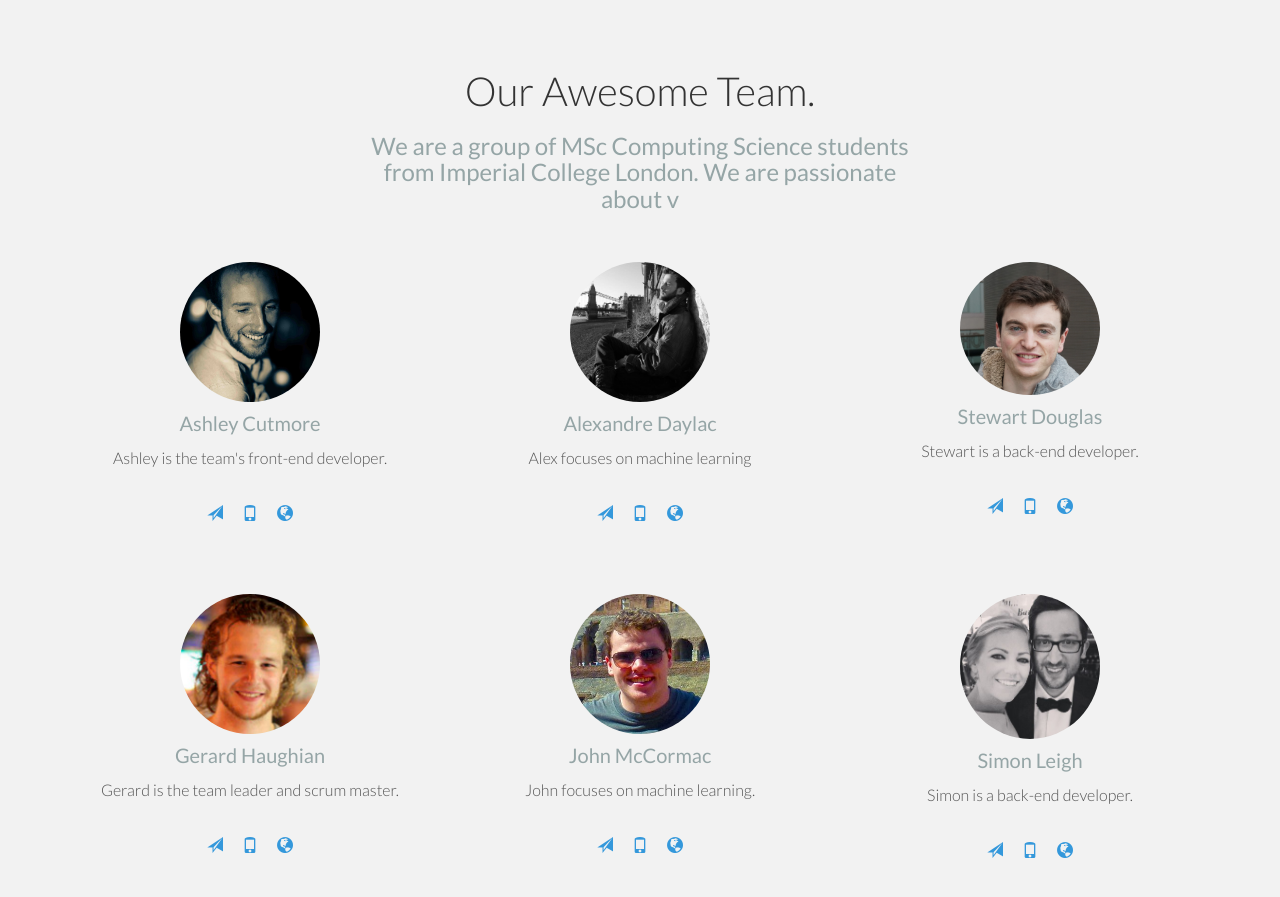
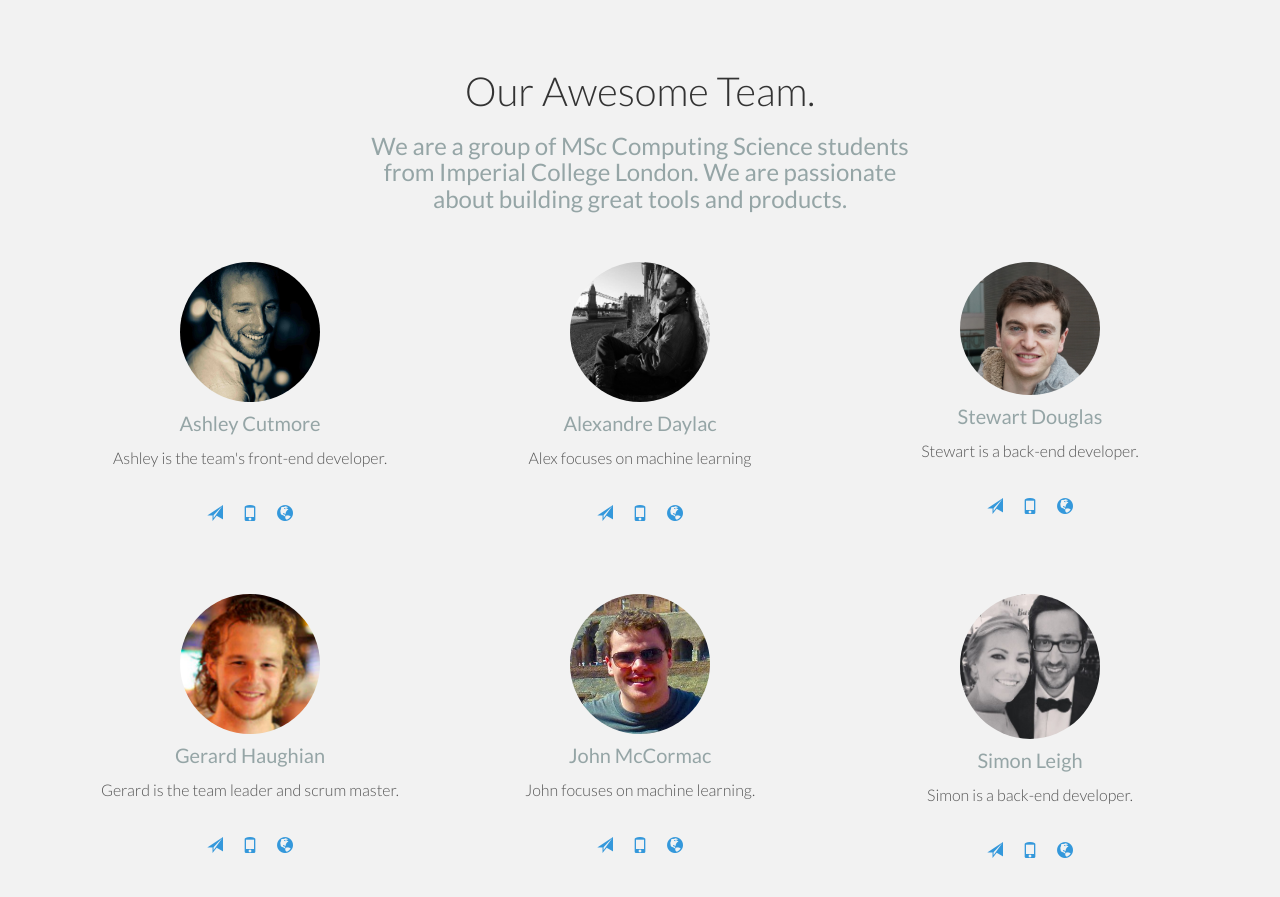
Before and after one commit to whatplant/whatplant.github.io, a plain HTML site: page index.html in a window 1280 px wide. Shown: the part 1580-2477 px from the top of the page. Drawn offline with nearby package versions, Linux system fonts and the light colour scheme.

Commit message:
Changed text

```diff
--- a/index.html
+++ b/index.html
@@ -214,7 +214,7 @@
 		<div class="row mt centered">
 			<div class="col-lg-6 col-lg-offset-3">
 				<h1>Our Awesome Team.</h1>
-				<h3> We are a group of MSc Computing Science students from Imperial College London. We are passionate about v</h3>
+				<h3> We are a group of MSc Computing Science students from Imperial College London. We are passionate about building great tools and products.</h3>
 			</div>
 		</div><!-- /row -->
 
```
